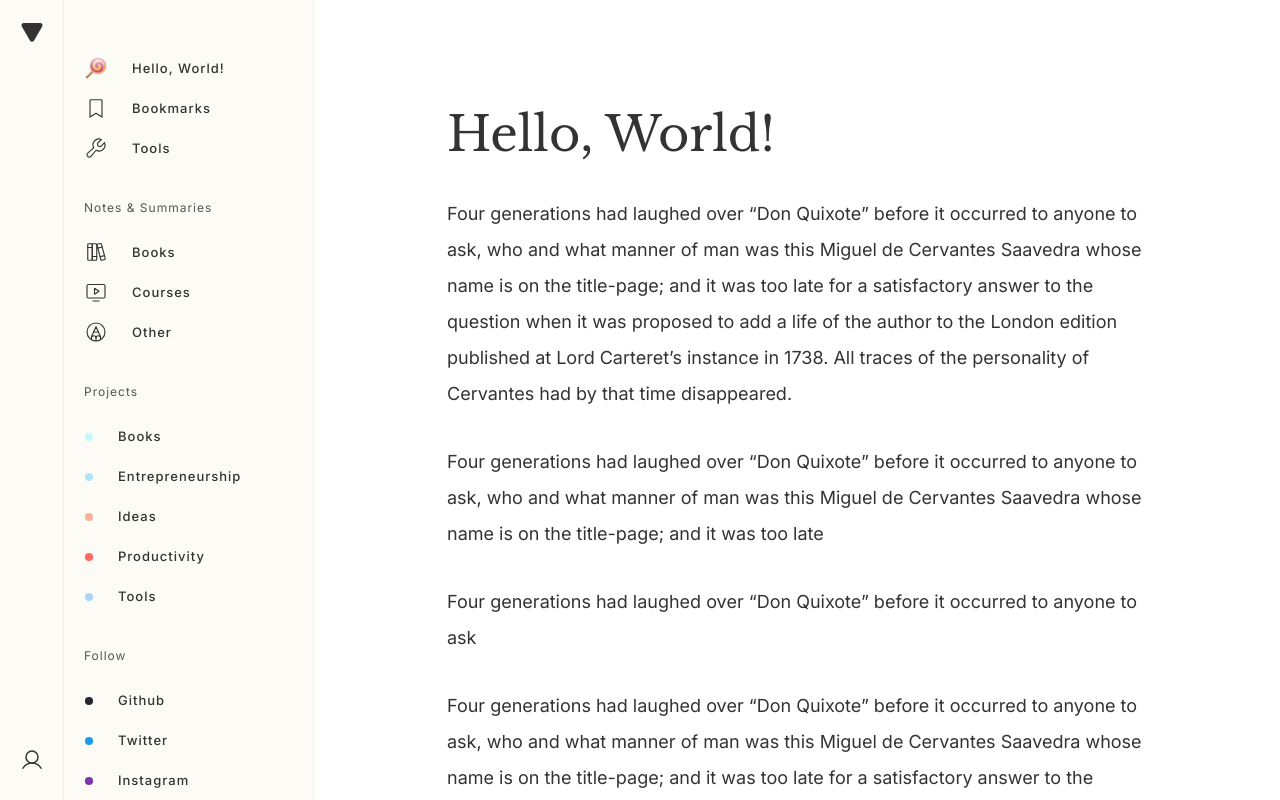
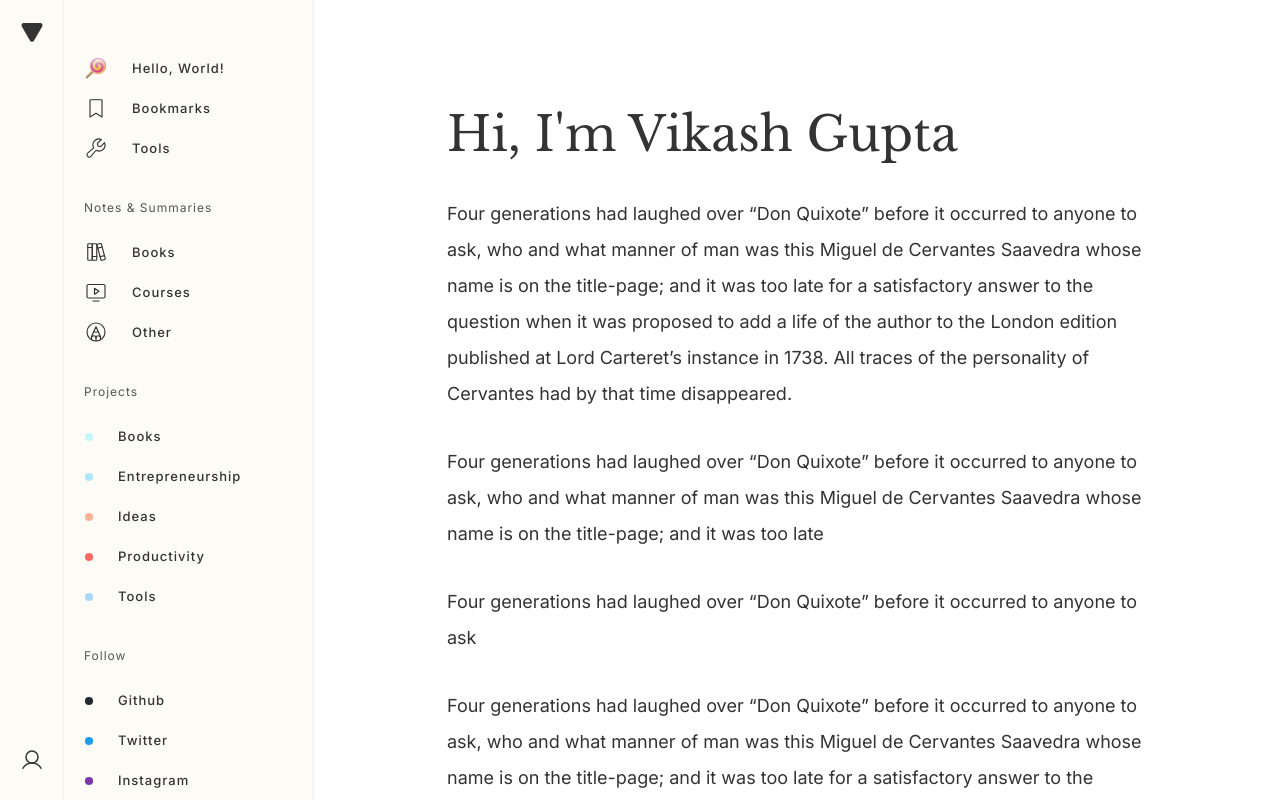
Before and after one commit to pOoOf/blog, a Next.js app: page / in a window 1280 px wide. Built offline with nearby package versions, Linux system fonts and the light colour scheme.

Commit message:
welcome text updated

```diff
--- a/src/pages/index.tsx
+++ b/src/pages/index.tsx
@@ -31,7 +31,7 @@ const Home: NextPage = () => {
         </div>
         <div className={styles.content}>
           <div className={styles.box}>
-            <h1>Hello, World!</h1>
+            <h1>Hi, I'm Vikash Gupta</h1>
             <p>Four generations had laughed over “Don Quixote” before it occurred to anyone to ask, who and what manner of man was this Miguel de Cervantes Saavedra whose name is on the title-page; and it was too late for a satisfactory answer to the question when it was proposed to add a life of the author to the London edition published at Lord Carteret’s instance in 1738. All traces of the personality of Cervantes had by that time disappeared. </p>
             <p>Four generations had laughed over “Don Quixote” before it occurred to anyone to ask, who and what manner of man was this Miguel de Cervantes Saavedra whose name is on the title-page; and it was too late</p>
             <p>Four generations had laughed over “Don Quixote” before it occurred to anyone to ask</p>
```
